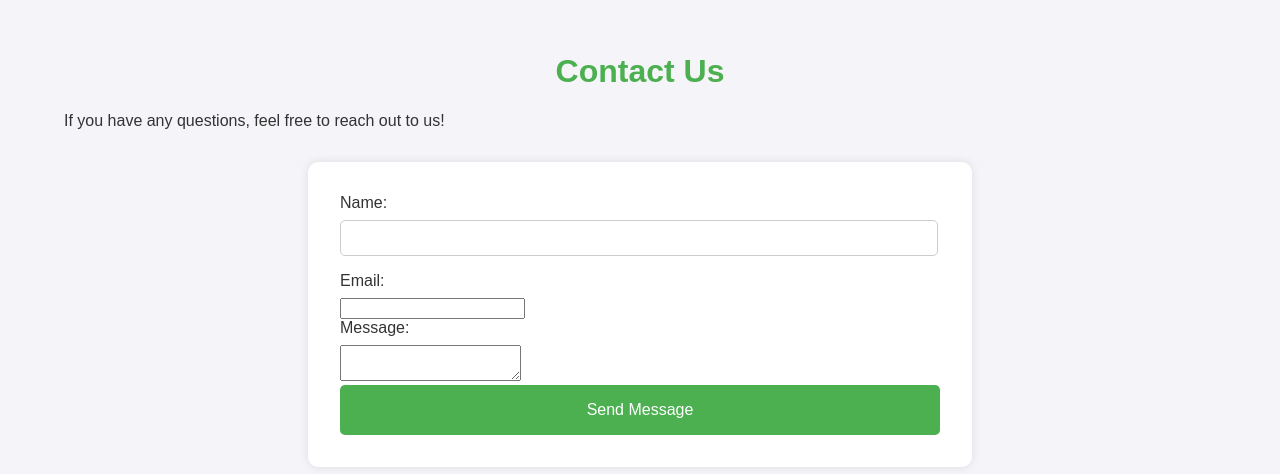
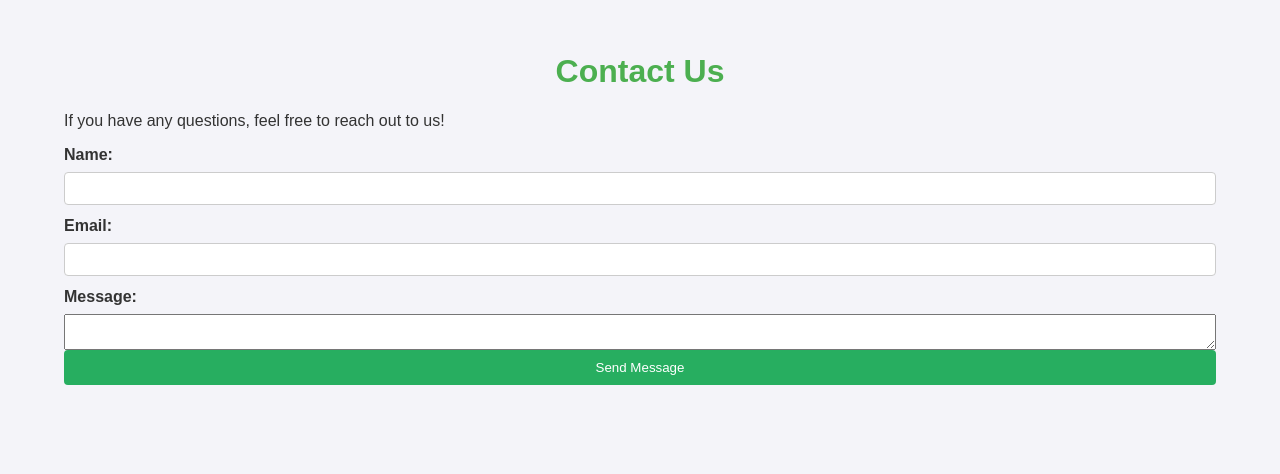
Before and after one commit to kipsamoh/BMIcalculator-WebApp, a Flask app: page /contact in a window 1280 px wide. Shown: the top 474 px of the page. Run offline with Flask 3, Linux system fonts and the light colour scheme.

Commit message:
styles.css

```diff
--- a/static/styles.css
+++ b/static/styles.css
@@ -1,5 +1,3 @@
-/* styles.css */
-
 /* General styling for the entire website */
 body {
     font-family: 'Arial', sans-serif;
@@ -48,44 +46,80 @@ h1, h2, h3 {
     padding-top: 1em;
 }
 
-form {
-    max-width: 600px;
-    margin: 2em auto;
-    padding: 2em;
-    background-color: white;
-    box-shadow: 0 0 10px rgba(0, 0, 0, 0.1);
+/* Home Page */
+.responsive-img {
+    max-width: 100%;
+    height: auto;
+    display: block;
+    margin: 0 auto;
     border-radius: 10px;
 }
 
-label {
-    display: block;
-    margin-bottom: 0.5em;
+.bmi-calculator {
+    margin-top: 20px;
+    padding: 20px;
+    background-color: #ffffff;
+    border-radius: 10px;
+    box-shadow: 0 0 10px rgba(0, 0, 0, 0.1);
+    max-width: 600px;
+    margin-left: auto;
+    margin-right: auto;
 }
 
-input[type="number"],
-input[type="text"],
-input[type="password"] {
-    width: calc(100% - 20px);
-    padding: 0.5em;
-    margin-bottom: 1em;
-    border: 1px solid #ccc;
-    border-radius: 5px;
-    font-size: 1em;
+form {
+    display: flex;
+    flex-direction: column;
 }
 
-button {
-    width: 100%;
-    padding: 1em;
-    background-color: #4CAF50;
+form label {
+    margin-bottom: 8px;
+    font-weight: bold;
+}
+
+form input {
+    margin-bottom: 12px;
+    padding: 8px;
+    border: 1px solid #ccc;
+    border-radius: 4px;
+}
+
+form button {
+    padding: 10px;
+    background-color: #27ae60;
     color: white;
     border: none;
-    border-radius: 5px;
-    font-size: 1em;
+    border-radius: 4px;
     cursor: pointer;
+    transition: background-color 0.3s ease;
 }
 
-button:hover {
-    background-color: #45a049;
+form button:hover {
+    background-color: #2ecc71;
+}
+
+.result {
+    background-color: #ffcccb;
+    color: #333;
+    padding: 2em;
+    margin: 2em auto;
+    border-radius: 10px;
+    text-align: center;
+}
+
+/* About Page */
+.about-container {
+    max-width: 800px;
+    margin: 2em auto;
+    padding: 2em;
+    background-color: #ffffff;
+    border-radius: 10px;
+    box-shadow: 0 0 10px rgba(0, 0, 0, 0.1);
+}
+
+.about-container p {
+    font-size: 1.2em;
+    line-height: 1.6;
+    color: #555;
 }
 
 footer {
@@ -98,15 +132,6 @@ footer {
     bottom: 0;
 }
 
-.result {
-    background-color: #ffcccb;
-    color: #333;
-    padding: 2em;
-    margin: 2em auto;
-    border-radius: 10px;
-    text-align: center;
-}
-
 @media (max-width: 768px) {
     nav ul li {
         display: block;
@@ -115,6 +140,19 @@ footer {
 
     form {
         width: 100%;
+    }
+
+    .bmi-calculator {
+        padding: 10px;
+        margin-top: 10px;
+    }
+
+    form input, form button {
+        font-size: 14px;
+    }
+
+    .about-container {
+        padding: 1em;
     }
 }
 
```
